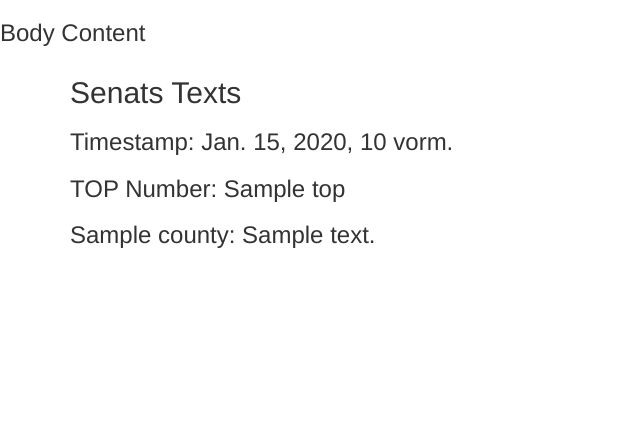
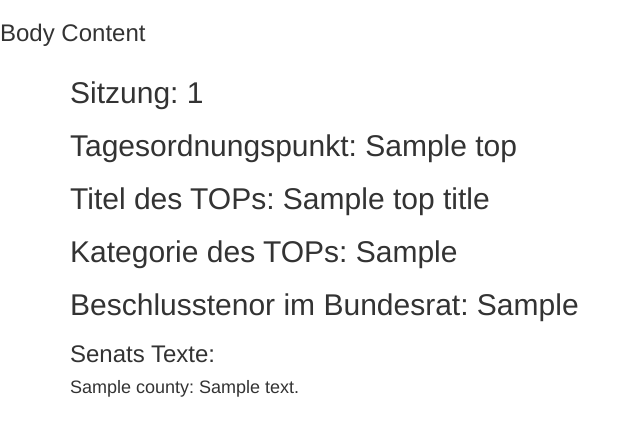
Before and after one commit to NWuensche/bundesrat-scraper-website, a Django app: template scraper/templates/json.html in a window 1280 px wide. Shown: the top 436 px of the page, without its empty margins (0-640 px from the left). Run offline with Django 3.2, Linux system fonts and the light colour scheme; the template is opened without the code that fills it: most values are stand-ins (such as "Sample title", 1, 10 or a date in 2020); some libraries are stand-ins or nearby versions.

Commit message:
Add top title + category + tenor to detailed json webpage

```diff
--- a/scraper/templates/json.html
+++ b/scraper/templates/json.html
@@ -5,13 +5,17 @@
   <div class="container">
 
 
-<h2>Senats Texts</h2>
 
-<h3>Timestamp: {{ time }}</h3>
-<h3>TOP Number: {{ top }}</h3>
+<h2>Sitzung: {{ sessionNumber }}</h2>
+<h2>Tagesordnungspunkt: {{ top }}</h2>
+<h2>Titel des TOPs: {{ topTitle }}</h2>
+<h2>Kategorie des TOPs: {{ topCategory }}</h2>
+<h2>Beschlusstenor im Bundesrat: {{ topTenor }}</h2>
+
+<h3>Senats Texte:</h3>
 
 {% for county, senatText in countiesTexts.items %}
-    <h3>{{county}}: {{ senatText }}</h3>
+    <h4>{{county}}: {{ senatText }}</h4>
 {% endfor %}
 </div>
 
```
Also changed, not shown: scraper/views.py (+6 -2 lines).
